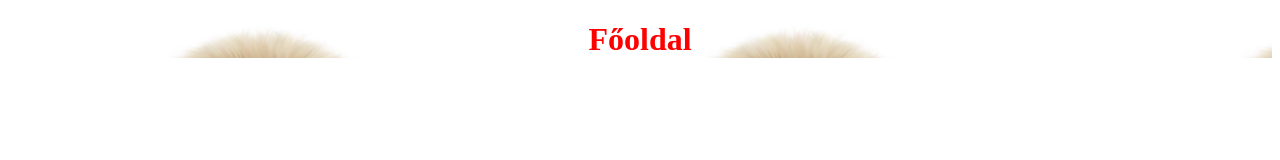
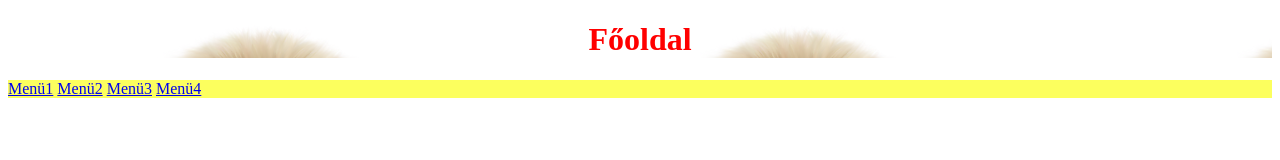
Before and after one commit to fokizoli/pallas240608, a plain HTML site: page fooldal.html in a window 1280 px wide. Drawn offline with Linux system fonts and the light colour scheme.

Commit message:
P01-8 Menü

```diff
--- a/fooldal.html
+++ b/fooldal.html
@@ -10,9 +10,21 @@
             color: red;
             background-image: url(./img/dog-png-22667.png);
         }
+
+        nav {
+            color: green;
+            background-color: #fcff5e;
+        }
     </style>
 </head>
 <body>
     <h1>Főoldal</h1>
+    <nav>
+        <a href="#">Menü1</a>
+        <a href="#">Menü2</a>
+        <a href="#">Menü3</a>
+        <a href="#">Menü4</a>
+
+    </nav>
 </body>
 </html>
```
